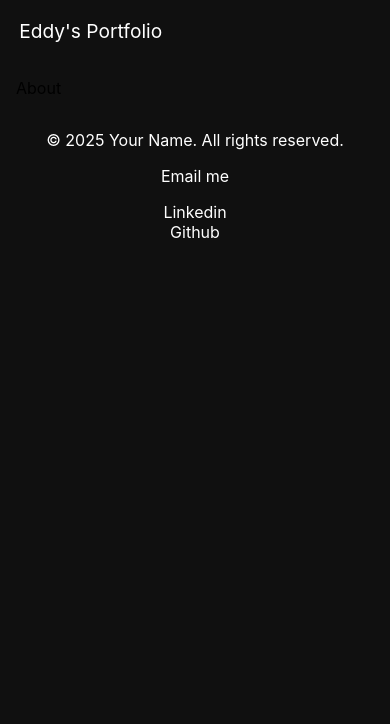
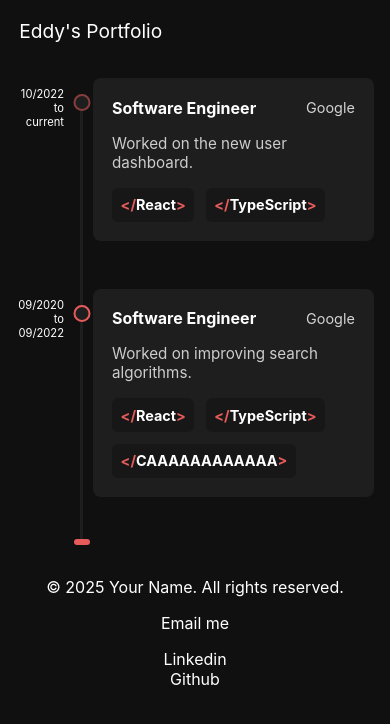
Before and after one commit to EddyPinarello/eddys-portfolio-website, a React (Create React App) app: page /about in a window 390 px wide. Shown: the top 724 px of the page. Built offline with nearby package versions, Linux system fonts and the light colour scheme.

Commit message:
Finished compent for the timeline

```diff
--- a/src/components/Timeline.jsx
+++ b/src/components/Timeline.jsx
@@ -3,16 +3,14 @@ import WorkEduCard from './WorkEduCard';
 export default function Timeline({ items }) {
     return (
         <div className="timeline-container">
-            {items.map((item, index) => {
-                const current = item.dateRange.includes("current");
-                return (
-                    <WorkEduCard
-                        key={index}
-                        {...item}
-                        isCurrent={current}
-                    />
-                );
-            })}
+            {items.map((item, index) => (
+                <WorkEduCard
+                    key={index}
+                    {...item}
+                    isCurrent={item.dateRange.includes("current")}
+                />
+            ))}
+            <div className="timeline-end"></div>
         </div>
     );
 }
--- a/src/pages/About.jsx
+++ b/src/pages/About.jsx
@@ -1,9 +1,28 @@
 import React from 'react'
+import Timeline from '../components/Timeline';
+const aboutData = [
+    {
+      role: "Software Engineer",
+      company: "Google",
+      description: "Worked on the new user dashboard.",
+      tags: ["React", "TypeScript"],
+      dateRange: "10/2022 to current",
+    },
+    {
+      role: "Software Engineer",
+      company: "Google",
+      description: "Worked on improving search algorithms.",
+      tags: ["React", "TypeScript","CAAAAAAAAAAAA"],
+      dateRange: "09/2020 to 09/2022",
+    }
+  ];
 
 function About() {
   return (
-    <div>About</div>
-  )
+      <div className="workexp-section">
+        <Timeline items={aboutData} />
+      </div>
+    );
 }
 
 export default About
--- a/src/styles/App.css
+++ b/src/styles/App.css
@@ -212,7 +212,7 @@ footer {
 }
 
 .project-card:hover {
-    transform: translateY(-3px);
+    transform: translateY(-2px);
 }
 
 .project-card-image {
@@ -283,30 +283,40 @@ footer {
     margin-bottom: 3em;
 }
 
-/* COLONNA SINISTRA: data */
 .timeline-left {
     display: flex;
     justify-content: center;
     gap: 0.5em;
-    width: 10em; /* fisso spazio per la data */
+    width: 10em;
     text-align: right;
     position: relative;
 }
 
-/* LINEA CENTRALE */
 .timeline-container::before {
     content: "";
     position: absolute;
-    left: 12.9em; /* UGUALE alla larghezza di .timeline-left */
+    left: 12.91em;
     top: 1em;
     bottom: 0;
     width: 3px;
     background: var(--secondary-color);
 }
 
+/* Pezzettino rosso alla fine */
+.timeline-end {
+    position: absolute;
+    left: 12.52em;
+    bottom: 0;
+    width: 16px;
+    height: 6px;
+    background-color: var(--accent-color);
+    border-radius: 8px;
+    z-index: 1;
+}
+
 /* DATA */
 .timeline-date {
-    margin-top: 0.7em;
+    margin-top: 0.8em;
     color: white;
     font-size: 0.9rem;
 }
@@ -314,34 +324,35 @@ footer {
 /* CERCHIO */
 .timeline-circle {
     position: absolute;
-    left: 10em; /* UGUALE alla larghezza di .timeline-left */
-    transform: translateX(-50%); /* CENTRATO sulla linea */
+    left: 10em;
+    transform: translateX(-50%);
     top: 1em;
-    width: 12px;
-    height: 12px;
-    background: var(--accent-color);
+    width: 13px;
+    height: 13px;
+    background: var(--secondary-color);
+    border: 2px solid var(--accent-color);
     border-radius: 50%;
     z-index: 1;
 }
 
 /* CERCHIO LAMPEGGIANTE */
 .current {
-    animation: blink 1s infinite;
+    animation: border-blink 1.5s infinite;
 }
 
-@keyframes blink {
+@keyframes border-blink {
     0%, 100% {
-        opacity: 1;
+        border-color: var(--accent-color);
     }
     50% {
-        opacity: 0;
+        border-color: transparent;
     }
 }
 
 /* COLONNA DESTRA: card */
 .timeline-right {
     flex: 1;
-    padding-left: 2em; /* spazio tra linea e card */
+    padding-left: 2em;
 }
 
 /* CARD */
@@ -353,7 +364,7 @@ footer {
 }
 
 .work-edu-card:hover {
-    transform: translateY(-5px);
+    transform: translateY(-2px);
 }
 
 /* HEADER CARD */
@@ -375,7 +386,6 @@ footer {
     color: lightgray;
 }
 
-/* DESCRIZIONE */
 .work-edu-card-description {
     font-size: 0.95rem;
     color: #ccc;
--- a/src/styles/mobile.css
+++ b/src/styles/mobile.css
@@ -72,13 +72,43 @@
     }
 
     .timeline-container {
-
         padding: 0;
     }
 
     .timeline-container::before {
         left: 4em;
     }
+    /* Pezzettino rosso alla fine */
+    .timeline-end {
+        position: absolute;
+        left: 3.6em;
+        bottom: 0;
+        width: 16px;
+        height: 6px;
+        background-color: var(--accent-color);
+        border-radius: 8px;
+        z-index: 1;
+    }
+
+    .timeline-right {
+        flex: 1;
+        padding-left: 1.8em;
+    }
+
+    .work-edu-card {
+        padding: 1.2em;
+    }
+    .work-edu-card-role {
+        font-size: 1rem;
+    }
+
+    .timeline-date {
+        margin-top: 0.8em;
+        color: white;
+        font-size: 0.7rem;
+    }
+
+
 
     /* CERCHIO */
     .timeline-circle {
```
